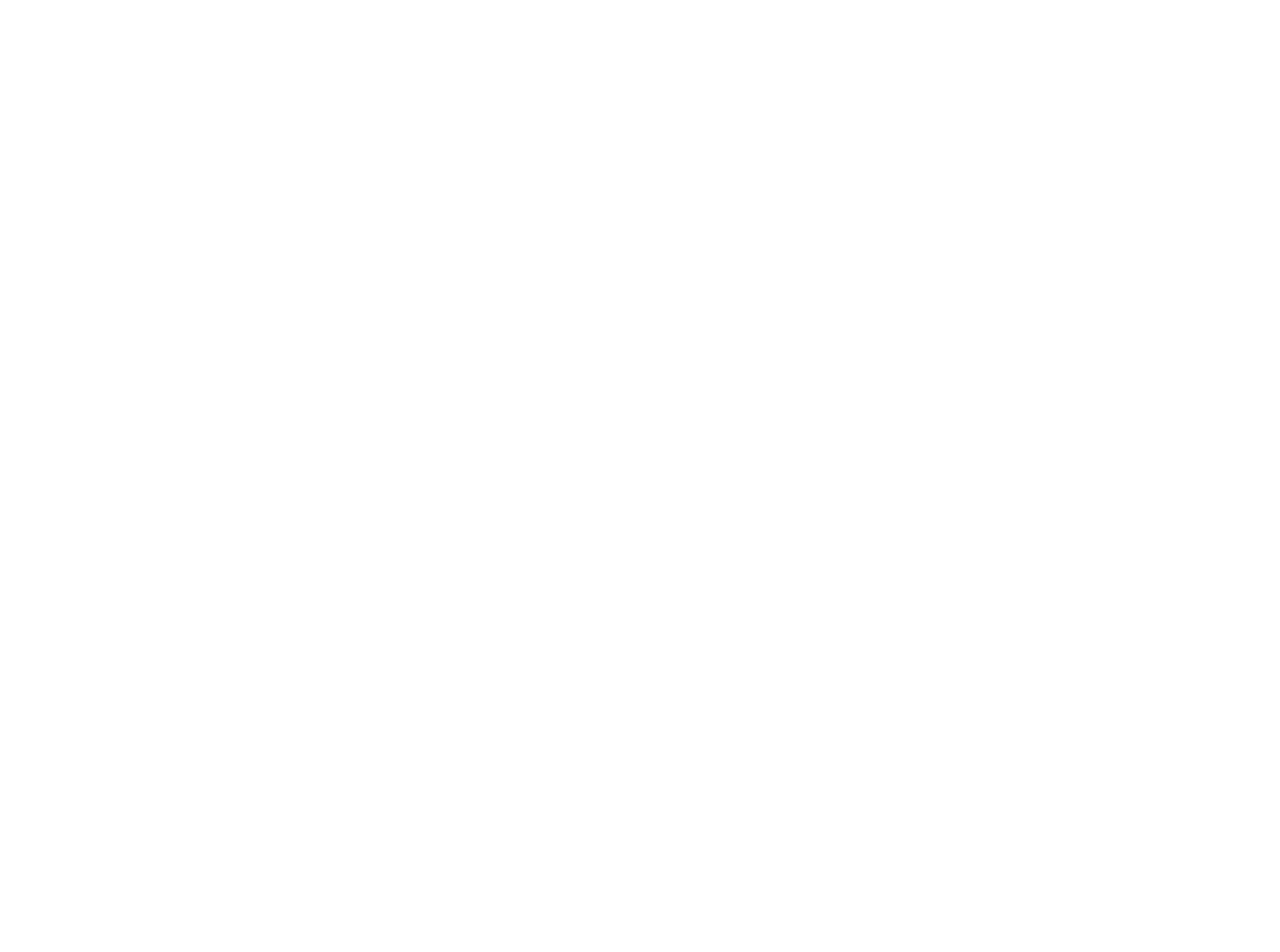
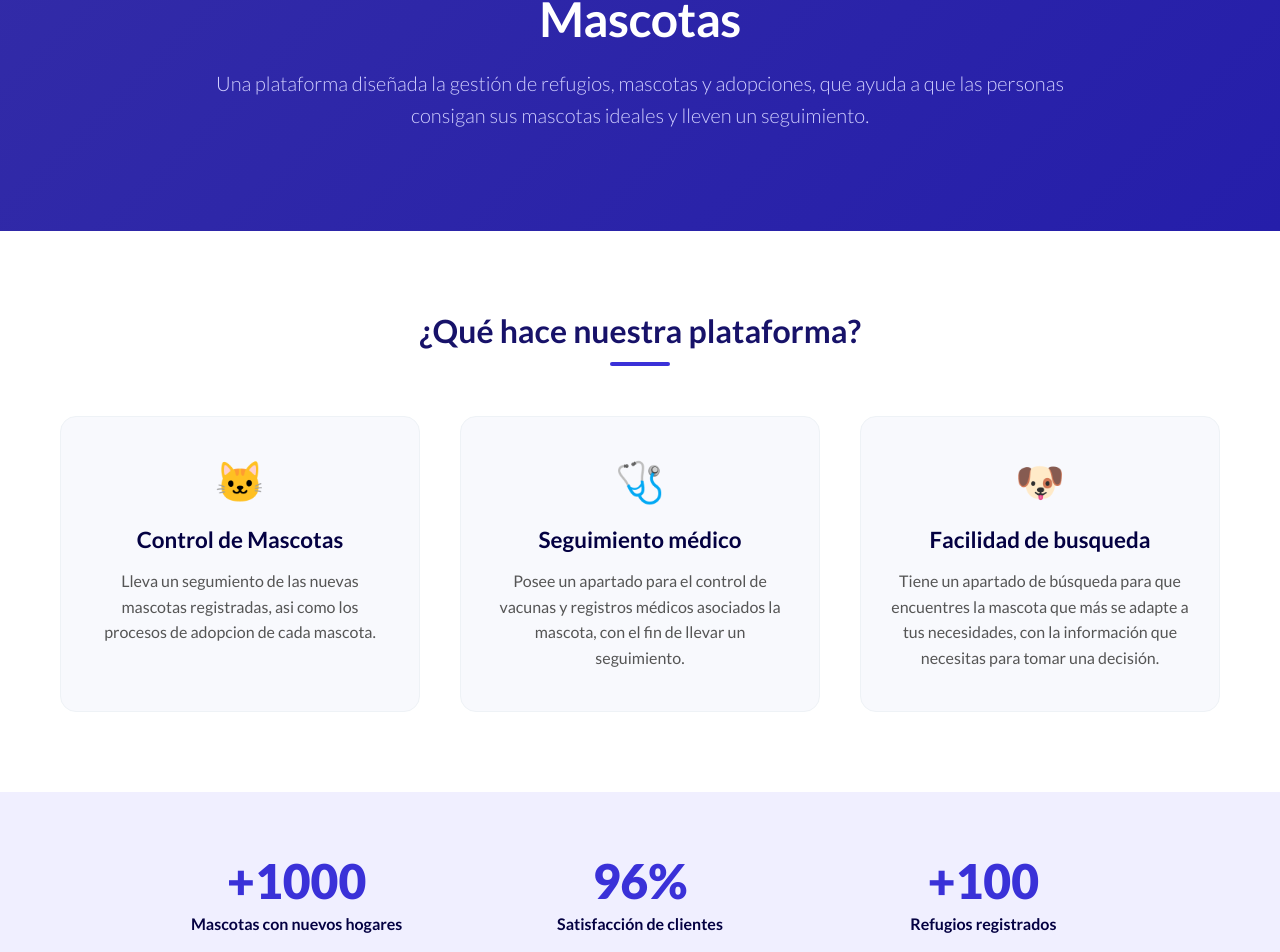
Before and after one commit to UDFJDC-ModelosProgramacion/MP_202610_G81_E3_Front, a React (Vite) app: page / in a window 1280 px wide. Shown: the part 248-1200 px from the top of the page. Before the commit the page ends 800 px from the top, so only its background shows below. Built offline with nearby package versions, Linux system fonts and the light colour scheme.

Commit message:
feat: add visuals on inicio

```diff
--- a/src/App.css
+++ b/src/App.css
@@ -5,7 +5,6 @@
   display: flex;
   justify-content: space-between;
   align-items: center;
-
   padding: 0 50px;
   height: 80px;
   border-bottom: 1px solid #E0E0E0;
@@ -56,3 +55,147 @@
   cursor: pointer;
   font-weight: 600;
 }
+
+.home-container {
+  font-family: 'Lato', sans-serif;
+  color: #333333;
+  background-color: #ffffff;
+  min-height: calc(100vh - 80px);
+}
+
+.home-hero {
+  background: linear-gradient(135deg, #332ca7 0%, #251eaa 100%);
+  color: white;
+  padding: 100px 20px;
+  text-align: center;
+}
+
+.hero-content {
+  max-width: 850px;
+  margin: 0 auto;
+}
+
+.hero-badge {
+  background-color: rgba(114, 109, 214, 0.25);
+  color: #b3c0ff;
+  padding: 6px 16px;
+  border-radius: 20px;
+  font-size: 0.85rem;
+  font-weight: 600;
+  display: inline-block;
+  margin-bottom: 25px;
+  border: 1px solid rgba(58, 49, 216, 0.4);
+  text-transform: uppercase;
+  letter-spacing: 1px;
+}
+
+.hero-content h1 {
+  font-size: 3rem;
+  margin: 0 0 20px 0;
+  font-weight: 700;
+  letter-spacing: -0.5px;
+  line-height: 1.2;
+}
+
+.hero-subtitle {
+  font-size: 1.25rem;
+  color: #d1cfff;
+  line-height: 1.6;
+  margin: 0;
+  font-weight: 300;
+}
+
+.home-info-section {
+  max-width: 1200px;
+  margin: 80px auto;
+  padding: 0 20px;
+}
+
+.section-title {
+  font-size: 2rem;
+  color: #171269;
+  margin-bottom: 50px;
+  text-align: center;
+  font-weight: 700;
+  position: relative;
+}
+
+.section-title::after {
+  content: '';
+  display: block;
+  width: 60px;
+  height: 4px;
+  background-color: #3A31D8;
+  margin: 12px auto 0 auto;
+  border-radius: 2px;
+}
+
+.info-features-grid {
+  display: grid;
+  grid-template-columns: repeat(auto-fit, minmax(300px, 1fr));
+  gap: 40px;
+}
+
+.info-feature-card {
+  background-color: #f8f9fd;
+  padding: 40px 30px;
+  border-radius: 16px;
+  border: 1px solid #eef2f6;
+  text-align: center;
+}
+
+.info-icon {
+  font-size: 2.5rem;
+  margin-bottom: 20px;
+  display: inline-block;
+}
+
+.info-feature-card h3 {
+  font-size: 1.4rem;
+  color: #040142;
+  margin: 0 0 15px 0;
+  font-weight: 600;
+}
+
+.info-feature-card p {
+  font-size: 1rem;
+  color: #555555;
+  line-height: 1.6;
+  margin: 0;
+}
+
+/* Metricas */
+.home-metrics-section {
+  background-color: #f0efff;
+  padding: 60px 20px;
+  margin-top: 40px;
+}
+
+.metrics-wrapper {
+  max-width: 1000px;
+  margin: 0 auto;
+  display: flex;
+  justify-content: space-around;
+  flex-wrap: wrap;
+  gap: 30px;
+}
+
+.metric-item {
+  text-align: center;
+  flex: 1;
+  min-width: 200px;
+}
+
+.metric-item h4 {
+  font-size: 3rem;
+  color: #3A31D8;
+  margin: 0 0 5px 0;
+  font-weight: 800;
+}
+
+.metric-item p {
+  font-size: 1rem;
+  color: #040142;
+  margin: 0;
+  font-weight: 600;
+}
--- a/src/App.jsx
+++ b/src/App.jsx
@@ -19,6 +19,78 @@
 import EditShelter from './pages/EditShelter.jsx';
 import ActualizarMascota from './pages/ActualizarMascota.jsx';
 
+// Para mostrar en el incio.
+function Home() {
+  return (
+    <div className="home-container">
+      {/* Bloque Principal de Bienvenida */}
+      <section className="home-hero">
+        <div className="hero-content">
+          <h1>Sistema de Registro y Adopción de Mascotas</h1>
+          <p className="hero-subtitle">
+            Una plataforma diseñada  la gestión de refugios,
+            mascotas y adopciones, que ayuda a que las personas consigan sus
+            mascotas ideales y lleven un seguimiento.
+          </p>
+        </div>
+      </section>
+
+      {/* Información del Sistema */}
+      <section className="home-info-section">
+        <h2 className="section-title">¿Qué hace nuestra plataforma?</h2>
+
+        <div className="info-features-grid">
+          <div className="info-feature-card">
+            <div className="info-icon">🐱</div>
+            <h3>Control de Mascotas</h3>
+            <p>
+              Lleva un segumiento de las nuevas mascotas registradas, asi
+              como los procesos de adopcion de cada mascota.
+            </p>
+          </div>
+
+          <div className="info-feature-card">
+            <div className="info-icon">🩺</div>
+            <h3>Seguimiento médico</h3>
+            <p>
+              Posee un apartado para el control de vacunas y registros
+              médicos asociados  la mascota, con el fin de llevar
+              un seguimiento.
+            </p>
+          </div>
+
+          <div className="info-feature-card">
+            <div className="info-icon">🐶</div>
+            <h3>Facilidad de busqueda</h3>
+            <p>
+              Tiene un apartado de búsqueda para que encuentres
+              la mascota que más se adapte a tus necesidades, con la
+              información que necesitas para tomar una decisión.
+            </p>
+          </div>
+        </div>
+      </section>
+
+      {/* Métricas */}
+      <section className="home-metrics-section">
+        <div className="metrics-wrapper">
+          <div className="metric-item">
+            <h4>+1000</h4>
+            <p>Mascotas con nuevos hogares</p>
+          </div>
+          <div className="metric-item">
+            <h4>96%</h4>
+            <p>Satisfacción de clientes</p>
+          </div>
+          <div className="metric-item">
+            <h4>+100</h4>
+            <p>Refugios registrados</p>
+          </div>
+        </div>
+      </section>
+    </div>
+  );
+}
 
 // App principal.
 function App() {
@@ -32,12 +104,7 @@
           <main className="content">
           <Routes>
             {/* Ruta para el Inicio */}
-            <Route path="/" element={
-              <div style={{ textAlign: 'center', marginTop: '50px' }}>
-                <h1>Página de registro de mascotas</h1>
-                <p>Bienvenido al sistema.</p>
-              </div>
-            } />
+            <Route path="/" element={<Home />} />
 
             {/* Ruta para la pagina de Refugios */}
             <Route path="/refugios" element={<Shelter />} />
--- a/src/pages/AdminSystem.jsx
+++ b/src/pages/AdminSystem.jsx
@@ -36,9 +36,7 @@
         </div>
 
         <div className="menu-card card-adopcion">
-          <div className="card-icon">
-
-          </div>
+          <div className="card-icon">🗒️</div>
           <h3>Gestion de Adopciones</h3>
           <button className="btn-action" onClick={() => navigate('/gestion-adopciones')}>
             Gestionar
@@ -46,8 +44,7 @@
         </div>
 
         <div className="menu-card card-devolucion">
-          <div className="card-icon">
-          </div>
+          <div className="card-icon">📨</div>
           <h3>Registro de Devolución</h3>
           <button className="btn-action" onClick={() => navigate('/devolucion')}>
             Gestionar
```
Lines whose indentation alone changed are shown as unchanged.
